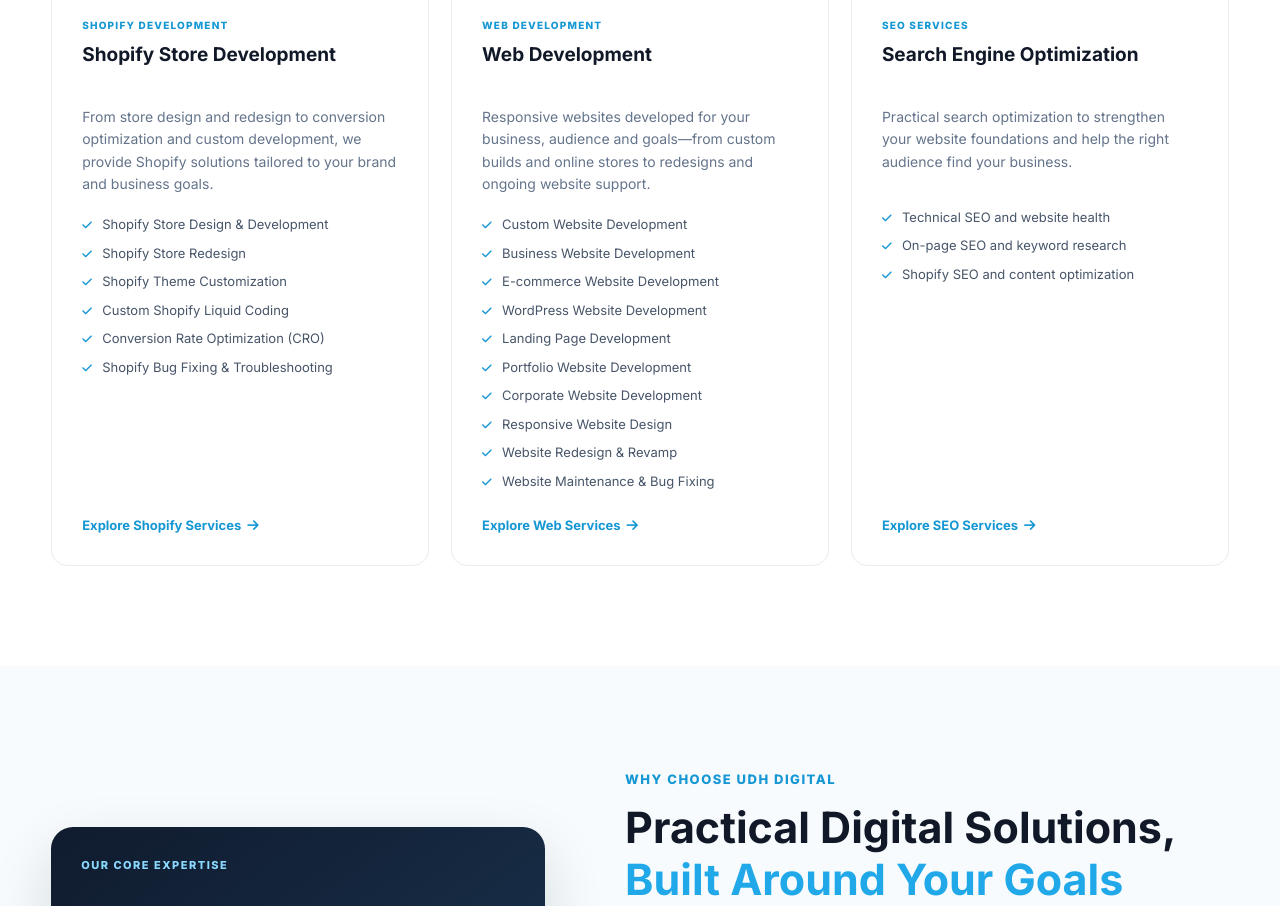
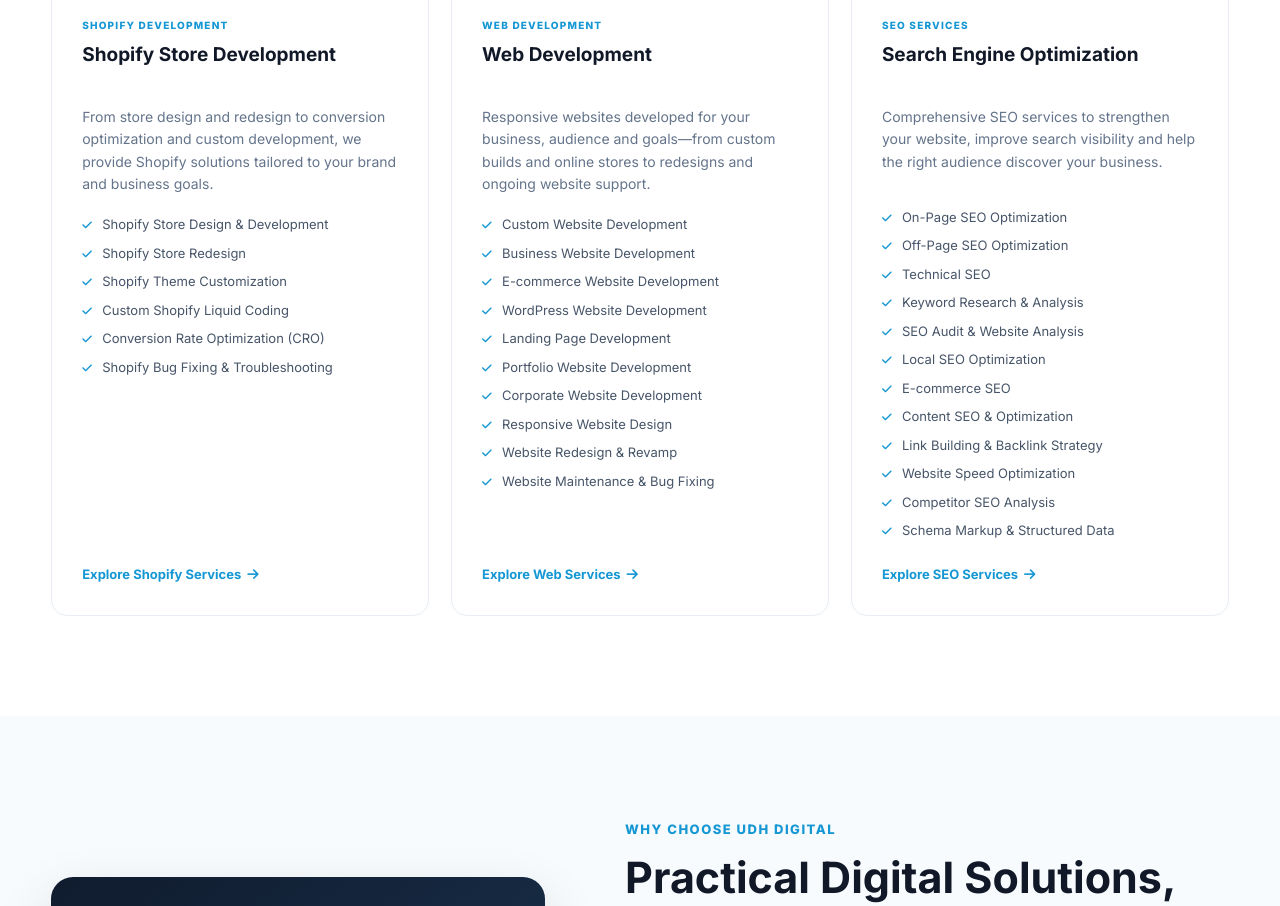
Before and after one commit to asifshopify88/udhdigital, a plain HTML site: page index.html in a window 1280 px wide. Shown: the part 1149-2055 px from the top of the page. Drawn offline with Linux system fonts and the light colour scheme.

Commit message:
Replace SEO card list with twelve requested SEO services

```diff
--- a/index.html
+++ b/index.html
@@ -184,11 +184,20 @@
         <div class="service-icon"><i class="fa-solid fa-magnifying-glass-chart"></i></div>
         <span class="service-kicker">SEO SERVICES</span>
         <h3>Search Engine Optimization</h3>
-        <p>Practical search optimization to strengthen your website foundations and help the right audience find your business.</p>
+        <p>Comprehensive SEO services to strengthen your website, improve search visibility and help the right audience discover your business.</p>
         <ul class="service-points">
-            <li>Technical SEO and website health</li>
-            <li>On-page SEO and keyword research</li>
-            <li>Shopify SEO and content optimization</li>
+            <li>On-Page SEO Optimization</li>
+            <li>Off-Page SEO Optimization</li>
+            <li>Technical SEO</li>
+            <li>Keyword Research & Analysis</li>
+            <li>SEO Audit & Website Analysis</li>
+            <li>Local SEO Optimization</li>
+            <li>E-commerce SEO</li>
+            <li>Content SEO & Optimization</li>
+            <li>Link Building & Backlink Strategy</li>
+            <li>Website Speed Optimization</li>
+            <li>Competitor SEO Analysis</li>
+            <li>Schema Markup & Structured Data</li>
         </ul>
         <a href="seo-services.html">Explore SEO Services <i class="fa-solid fa-arrow-right"></i></a>
     </article>
```
